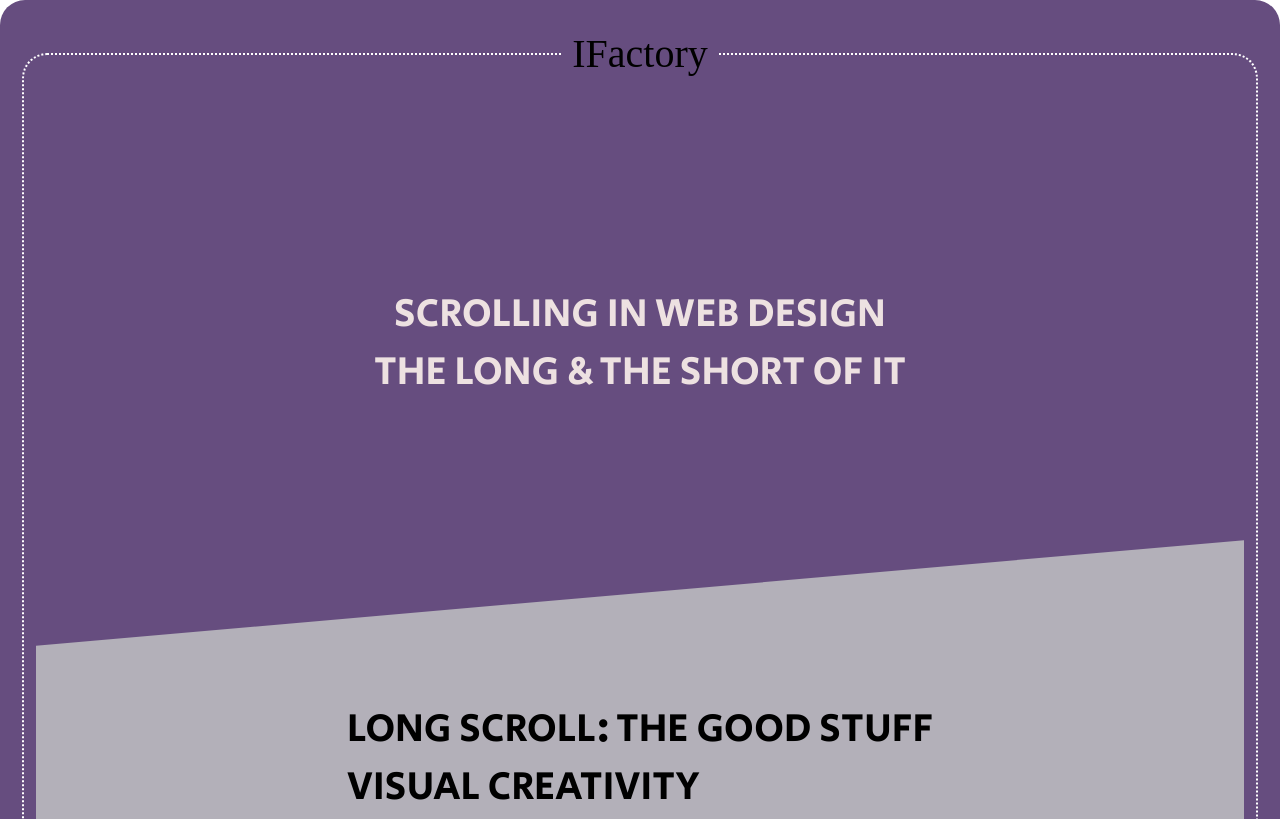
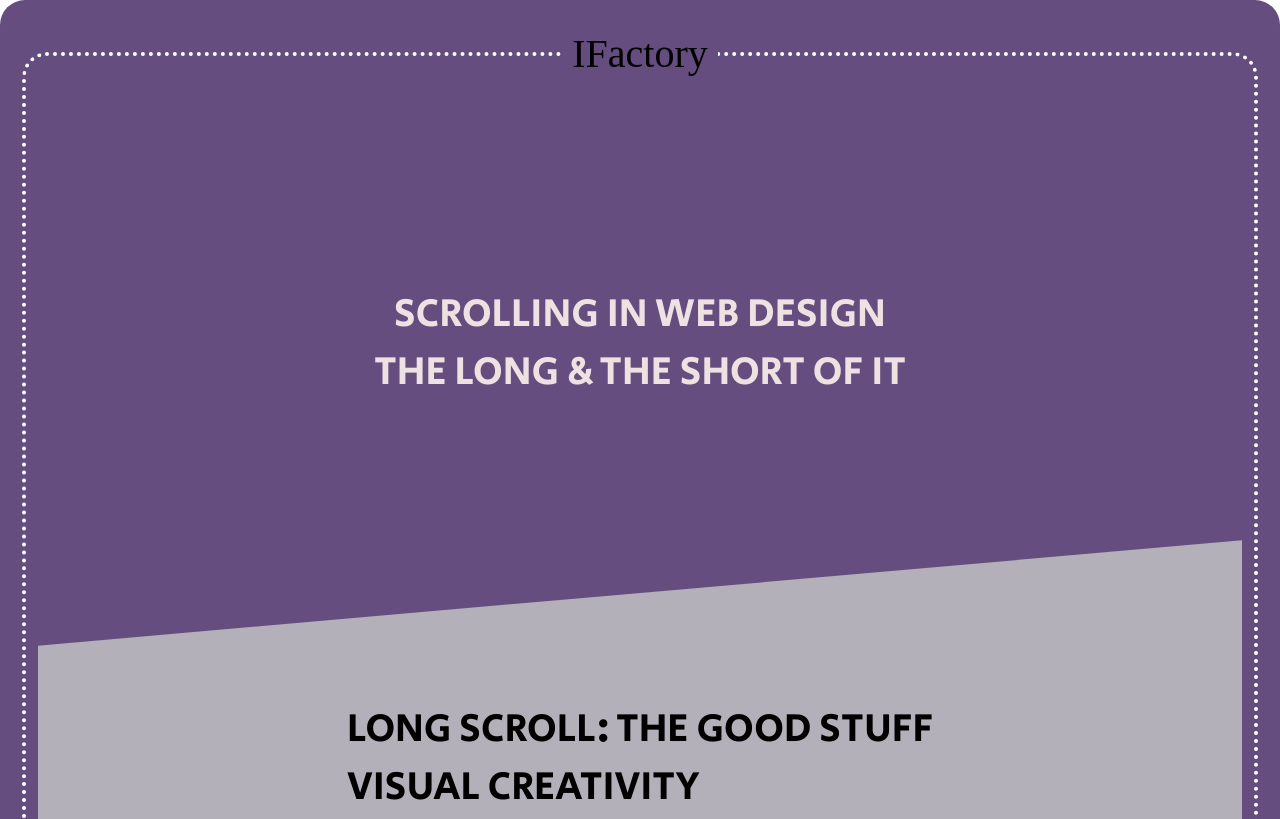
Before and after one commit to SUJA22/Chubb-Training-Guvi-15.04.2022, a plain HTML site: page index.html in a window 1280 px wide. Shown: the top 819 px of the page. Drawn offline with Linux system fonts and the light colour scheme; a web font is replaced by a local one.

Commit message:
Added little more spacing

```diff
--- a/style.css
+++ b/style.css
@@ -1,5 +1,6 @@
 @import url('https://fonts.googleapis.com/css2?family=Montserrat:wght@300&family=Secular+One&display=swap');
 @import url('https://fonts.googleapis.com/css2?family=Montserrat:wght@300&family=Sail&display=swap');
+
 :root{
     --font-title:'Secular One', sans-serif;
     --font-content: 'Montserrat', sans-serif;
@@ -22,7 +23,7 @@ body{
     flex-direction: column;
 }
 fieldset{
-    border: 2px dotted white;
+    border: 4px dotted white;
     border-radius: 25px;
 }
 legend{
```
